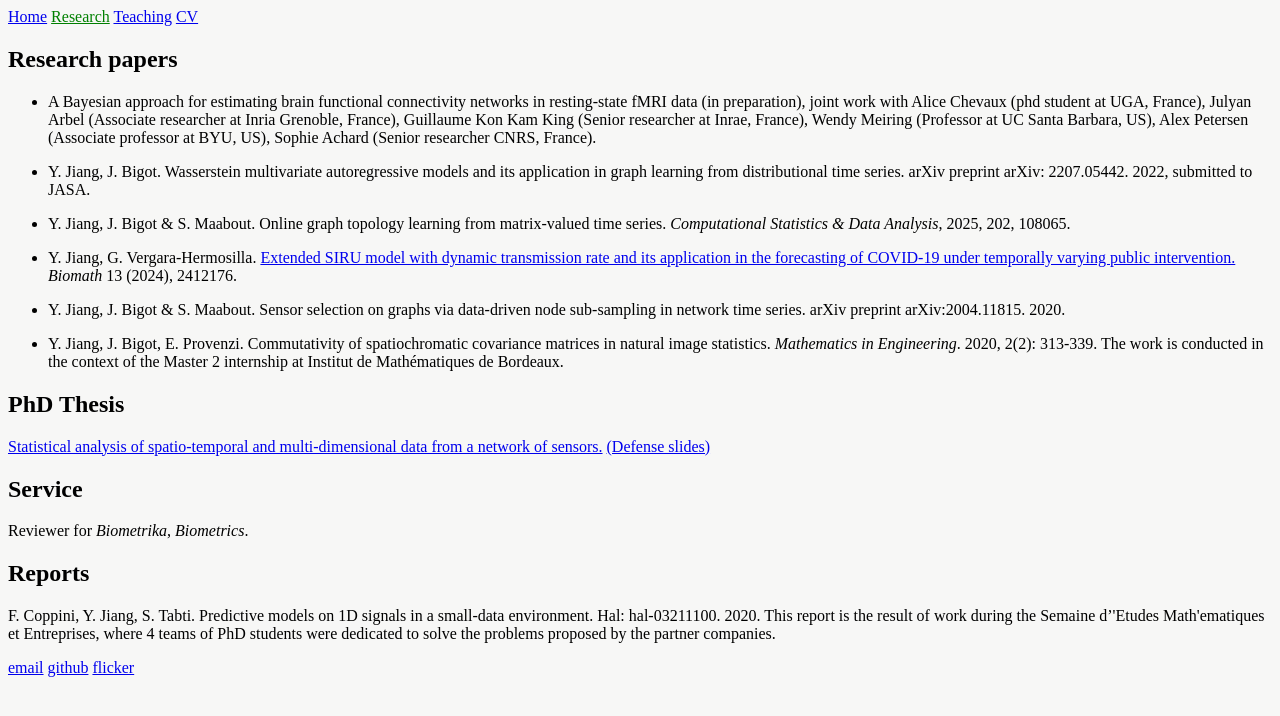
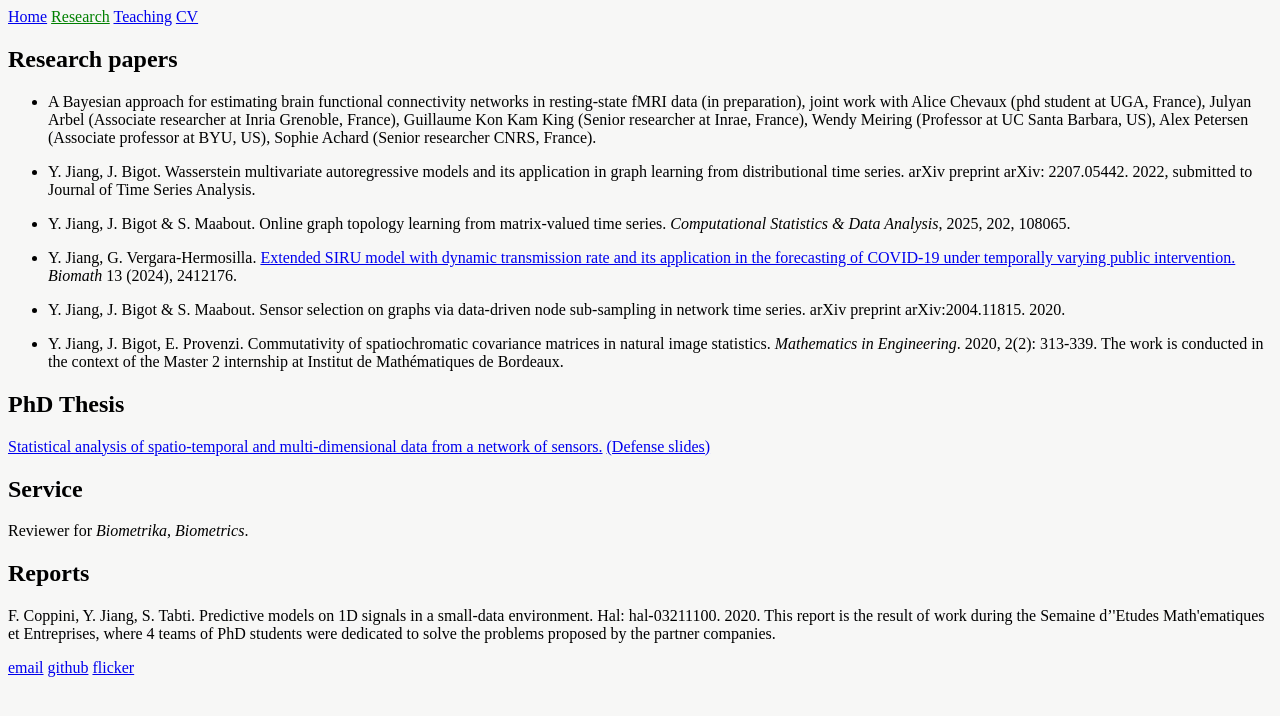
Before and after one commit to yiyej/yiyej.github.io, a Jekyll site: the page built from research.md, in a window 1280 px wide. Shown: the top 716 px of the page. Built offline with Jekyll 4.4.1, drawn with Linux system fonts in a browser that asks for light colours.

Commit message:
Update research.md

```diff
--- a/research.md
+++ b/research.md
@@ -6,7 +6,7 @@ title: Reasearch
 ## Research papers
 - A Bayesian approach for estimating brain functional connectivity networks in resting-state fMRI data (in preparation), joint work with Alice Chevaux (phd student at UGA, France), Julyan Arbel (Associate researcher at Inria Grenoble, France), Guillaume Kon Kam King (Senior researcher at Inrae, France), Wendy Meiring (Professor at UC Santa Barbara, US), Alex Petersen (Associate professor at BYU, US), Sophie Achard (Senior researcher CNRS, France).
 
-- Y. Jiang, J. Bigot. Wasserstein multivariate autoregressive models and its application in graph learning from distributional time series. arXiv preprint arXiv: 2207.05442. 2022, submitted to JASA.
+- Y. Jiang, J. Bigot. Wasserstein multivariate autoregressive models and its application in graph learning from distributional time series. arXiv preprint arXiv: 2207.05442. 2022, submitted to Journal of Time Series Analysis.
 
 - Y. Jiang, J. Bigot & S. Maabout. Online graph topology learning from matrix-valued time series. *Computational Statistics & Data Analysis*, 2025, 202, 108065.
 
```
